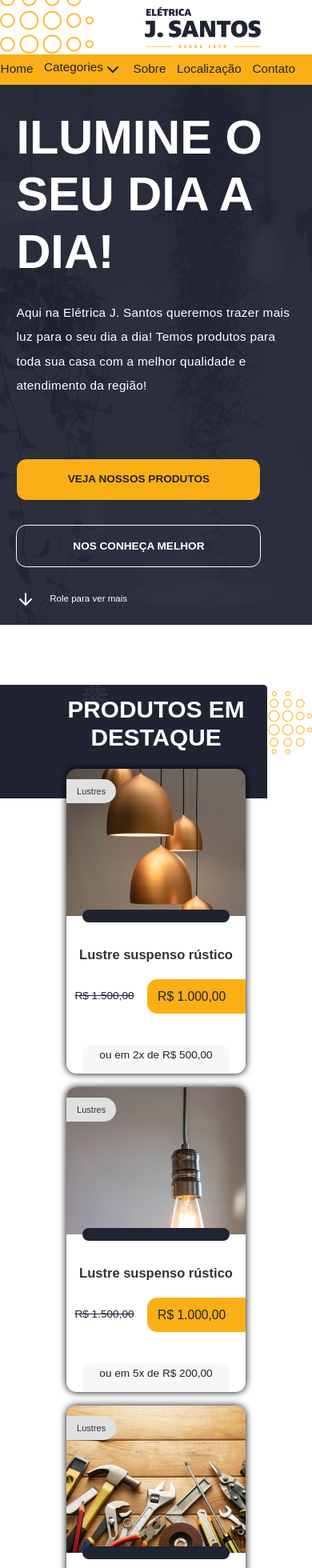
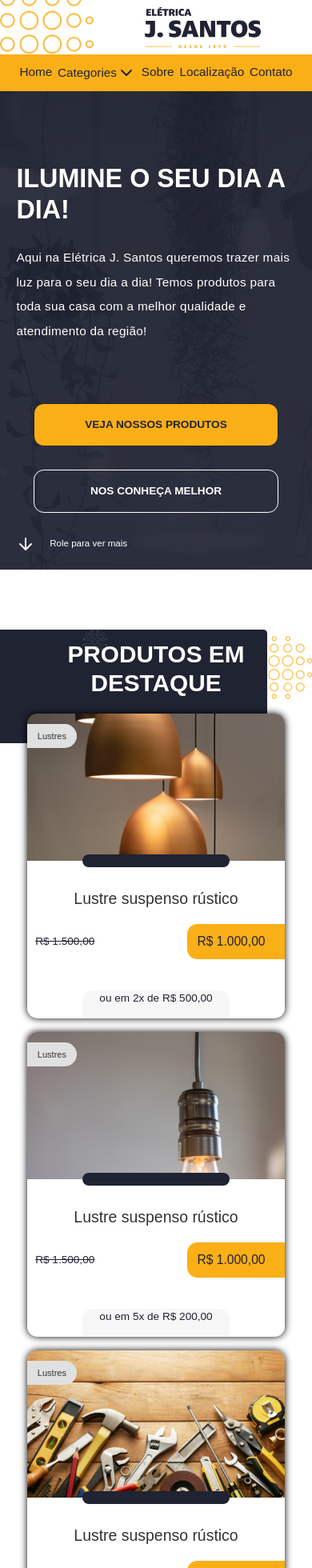
Before and after one commit to joaoSouza-js/Eletricas-J.Santos, a React (Vite) app: page / in a window 390 px wide. Shown: the top 1960 px of the page at 80% size. Built offline with nearby package versions, Linux system fonts and the light colour scheme; a web font is replaced by a local one.

Commit message:
feat(screen:)responsive

```diff
--- a/src/components/CategoryCard/styles.ts
+++ b/src/components/CategoryCard/styles.ts
@@ -3,7 +3,7 @@ import { styled } from "@stitches/react";
 export const CategoryCardContainer = styled('div', {
     display: 'flex',
     alignItems: 'center',
-    width: '16.43rem',
+
 
     flexDirection: 'column',
     gap: '1.25rem',
--- a/src/components/CategoryDropDown/styles.tsx
+++ b/src/components/CategoryDropDown/styles.tsx
@@ -24,8 +24,11 @@ export const DropdownMenuTrigger = styled(DropdownMenu.Trigger,{
     display: 'flex',
     fontWeight: 500,
     justifyContent: 'center',
+    alignItems: 'center',
     color: '$blue800',
-    cursor: 'pointer'
+    cursor: 'pointer',
+
+
 })
 
 export const DropdownMenuItem = styled(DropdownMenu.Item,{
@@ -55,6 +58,11 @@ export const DropdownMenuItem = styled(DropdownMenu.Item,{
     '& > span':{
         fontSize: '1.125rem',
         color: '$blue800',
-        fontWeight: 500
+        fontWeight: 500,
+
+        '@media (max-width: 720px)': {
+            'font-size': '1rem',
+            fontWeight: 700
+        }
     }
 })
--- a/src/components/Footer/styles.ts
+++ b/src/components/Footer/styles.ts
@@ -2,8 +2,12 @@ import { styled } from "../../styles/global"
 
 export const FooterContainer = styled('div', {
     backgroundColor: '$blue800',
-    fontSize: '1.125rem',
+
     padding: '0 1.5rem',
+
+    'span': {
+        fontSize: '1rem',
+    }
 })
 
 export const HomeFooterContent = styled('div', {
--- a/src/components/Header/styles.ts
+++ b/src/components/Header/styles.ts
@@ -46,9 +46,9 @@ export const HeaderNavigator = styled('nav', {
 
     '@media (max-width: 720px)': {
         justifyContent: 'center',
-        padding: '0.5rem 1.5rem',
-        gap: '1rem',
-        paddingLeft: 0,
+        paddingLeft: '0px',
+        padding: '.8rem 1rem',
+        gap: '0.5rem',
         borderRadius: 0,
     },
 
--- a/src/components/ProductCard/styles.ts
+++ b/src/components/ProductCard/styles.ts
@@ -1,7 +1,14 @@
 import { styled } from "../../styles/global"
 
 export const ProductCardContainer = styled('div', {
-    width: '16.43rem',
+
+
+    '@media (max-width: 720px)': {
+        flex: 1,
+        width: '100%',
+
+
+    },
 
     position: 'relative',
     borderRadius: '0.9375rem',
@@ -49,11 +56,12 @@ export const Separator = styled('div', {
 
 export const ProductInformation = styled('div', {
     marginTop: '1.25rem',
-    fontSize: '1.43rem',
     color: '$blue800',
     textAlign: 'center',
 
     '& > strong': {
+        fontSize: '1.43rem',
+        fontWeight: 500,
         color: '$gray800',
     },
 
--- a/src/pages/Home/styles.tsx
+++ b/src/pages/Home/styles.tsx
@@ -19,7 +19,7 @@ export const Presentation = styled('section', {
     paddingLeft:'1.5rem',
     paddingRight: '1.5rem',
 
-    backgroundSize: 'cover', // Para ajustar a imagem ao tamanho do elemento mantendo a proporção
+    backgroundSize: 'cover',
     backgroundPosition: 'center',
 
     '& > img': {
@@ -43,11 +43,20 @@ export const PresentationContent = styled('div', {
     marginTop: '5rem',
     color: '$white',
 
+    '@media (max-width: 720px)': {
+        'font-size': '2.375rem',
+        paddingTop: '5rem'
+    },
+
         '& > h1': {
 
             'font-size': '4.375rem',
             'font-weight': 700,
             'lineHeight': 1.2,
+
+            '@media (max-width: 720px)': {
+                'font-size': '2.375rem',
+            }
 
         },
 
@@ -67,6 +76,10 @@ export const PresentationNavigation  = styled('div', {
     flexDirection: 'column',
 
     rowGap: '2.1875rem',
+
+    '@media (max-width: 720px)': {
+        alignItems: 'center',
+    }
 
 
 })
@@ -92,10 +105,12 @@ export const EmphasisProducts = styled('div', {
     '& > img': {
         position: 'relative',
         left: '-9.44rem',
+        width: '100%',
         maxWidth: '78.3rem',
-        height: '28.5',
+
 
         '@media (max-width: 720px)': {
+            inset: '0',
             position:'static',
             width: '100%',
 
@@ -128,13 +143,17 @@ export const Products = styled('section', {
     margin: '0 auto',
     marginTop: '1.56rem',
     maxWidth: '74.375rem',
-    gridTemplateColumns: 'repeat(auto-fill, minmax(16.43rem, 1fr))',
+    padding: '0 2.5rem',
+    gridTemplateColumns: 'repeat(auto-fill, minmax(16.2rem, 1fr))',
     gap: '1.25rem' ,
 
     '@media (max-width: 480px)': {
         display: 'flex',
         alignItems: 'center',
         flexDirection: 'column',
+
+
+        gridTemplateColumns: '1fr 1fr'
     },
 })
 
@@ -146,15 +165,21 @@ export const Category = styled ('div', {
     '& > div:nth-of-type(1)': {
         height: '28.5rem',
         display: 'flex',
-        gap: '7.19rem',
+        columnGap: '7.19rem',
         borderTopRightRadius: '0.94rem',
         justifyContent: 'center',
         backgroundColor : '$blue800',
 
+        '@media (max-width: 720px)': {
+            flexDirection: 'column',
+            justifyContent: 'normal',
+
+        },
+
 
 
         "& > img": {
-            width: '6.20038rem',
+            width: '6.20rem',
             height: '6.25rem',
         },
 
@@ -181,6 +206,11 @@ export const CategoryProducts = styled ('div', {
     margin: '0 auto',
     marginTop: '-14.1rem',
     gridTemplateColumns: 'repeat(auto-fill, minmax(16.43rem, 1fr))',
+
+    '@media (max-width: 480px)': {
+        flex: 1,
+        gridTemplateColumns: '1fr',
+    },
 })
 
 export const StorePresentation = styled('section', {
@@ -221,6 +251,14 @@ export const StorePresentationContent = styled('div', {
         },
     },
 
+    '@media (max-width: 720px)': {
+        '& > div': {
+            padding: '0 1.5rem',
+            display: 'flex',
+            flexDirection: 'column',
+            alignItems: 'center',
+        }
+    },
 
 
 
@@ -250,7 +288,8 @@ export const PhoneContact = styled('footer', {
     backgroundPosition: 'center',
 
     '@media (max-width: 900px)': {
-        marginTop: '6rem',
+        padding: '1.5rem',
+        marginTop: '4rem',
     },
 
     'img': {
```
Also changed, not shown: src/App.css (line endings or trailing spaces), 1 other file (tests, documents, lock files or other folders).
